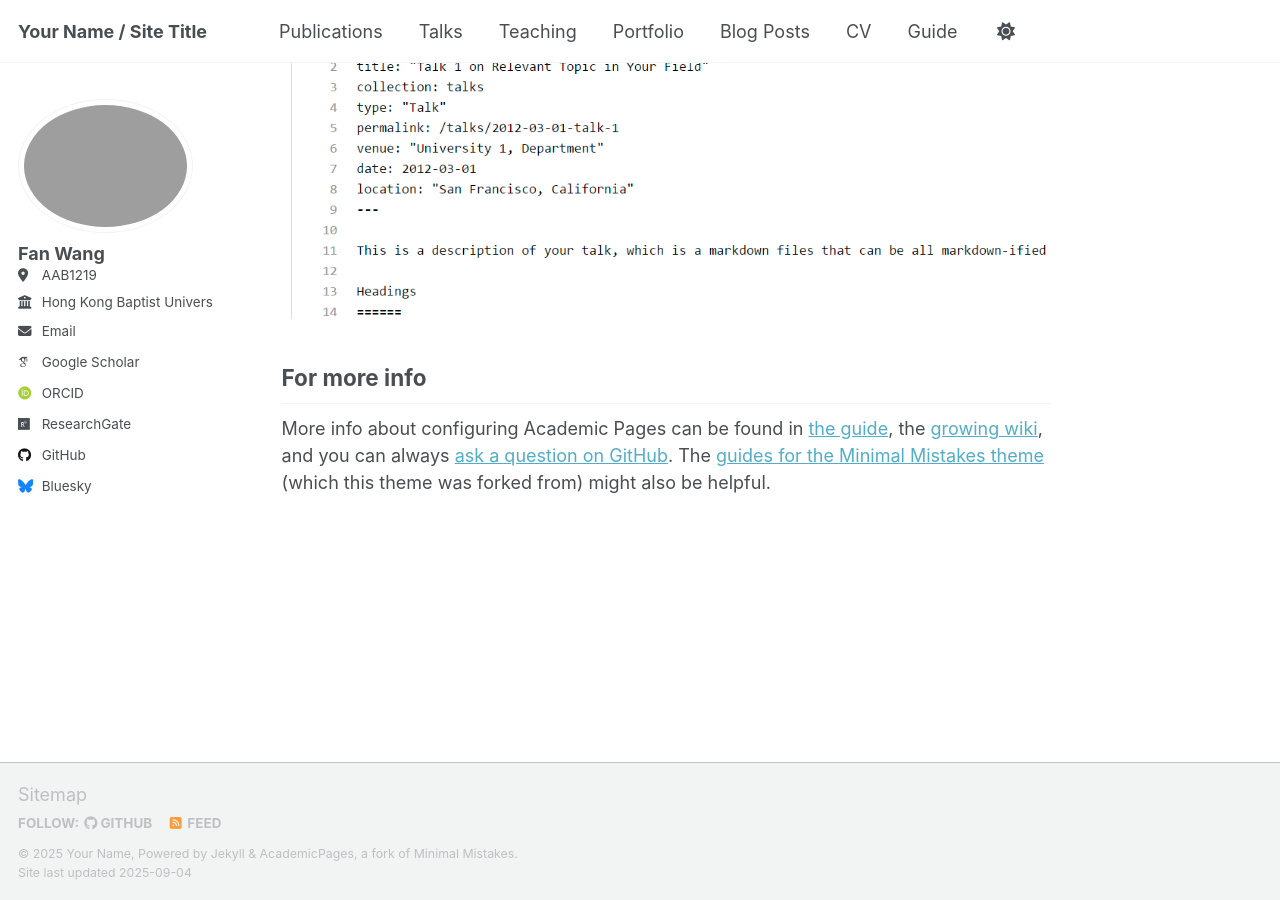
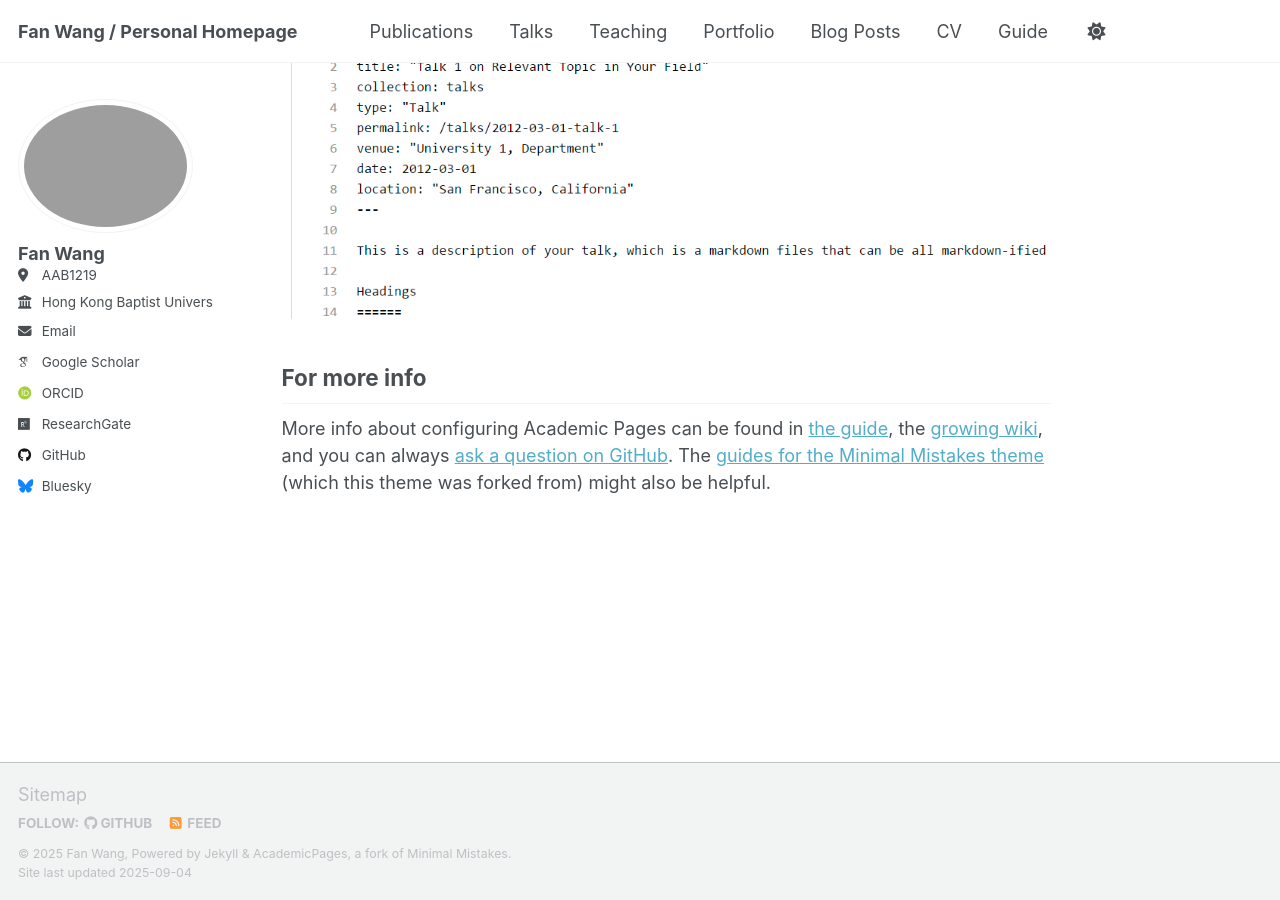
Before and after one commit to fanwang1/fanwang1.github.io, a Jekyll site: the page built from _pages/about.md, in a window 1280 px wide and 900 px high, scrolled down 2880 px. Built offline with Jekyll 4.4.1, drawn with Linux system fonts in a browser that asks for light colours; some web fonts are replaced; a script that is not in the unit is left out.

Commit message:
_config.yml

```diff
--- a/_config.yml
+++ b/_config.yml
@@ -9,13 +9,13 @@
 # Basic Site Settings
 locale                   : "en-US"
 site_theme               : "default" # Currently available options are "default", "air"
-title                    : "Your Name / Site Title"
+title                    : "Fan Wang / Personal Homepage"
 title_separator          : "-"
-name                     : &name "Your Name"
+name                     : &name "Fan Wang"
 description              : &description "personal description"
-url                      : https://academicpages.github.io # the base hostname & protocol for your site e.g. "https://[your GitHub username].github.io" or if you already have some other page hosted on Github then use "https://[your GitHub username].github.io/[Your Repo Name]"
+url                      : https://fanwang1.github.io/ # the base hostname & protocol for your site e.g. "https://[your GitHub username].github.io" or if you already have some other page hosted on Github then use "https://[your GitHub username].github.io/[Your Repo Name]"
 baseurl                  : "" # the subpath of your site, e.g. "/blog"
-repository               : "academicpages/academicpages.github.io"
+repository               : "fanwang1/fanwang1.github.io"
 
 # Site Author - The following control what appear as part of the author content on the side bar.
 #               If a field is blank the icon and link will not appear, otherwise it will be shown.
```
